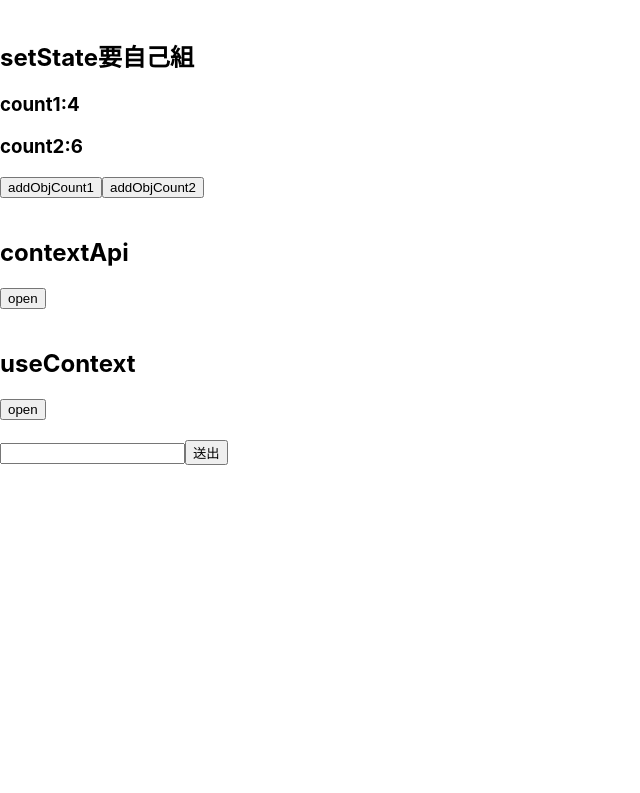
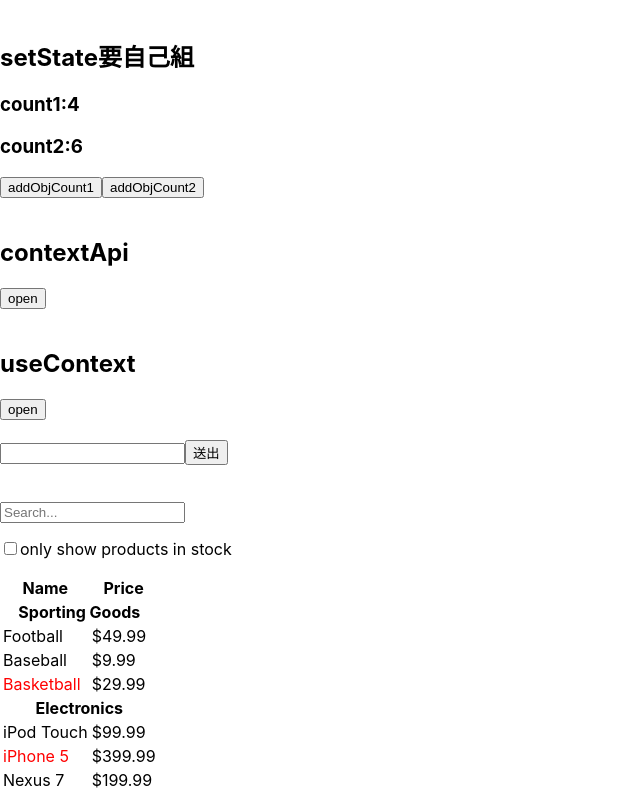
Before and after one commit to a23246542/reactStart, a React (Create React App) app in the folder my-app/: page / in a window 1280 px wide. Shown: the part 1344-2137 px from the top of the page, without its empty margins (0-640 px from the left). Before the commit the page ends 1825 px from the top, so only its background shows below. Built offline with nearby package versions, Linux system fonts and the light colour scheme.

Commit message:
thinking in React

```diff
--- a/my-app/src/all.js
+++ b/my-app/src/all.js
@@ -8,6 +8,16 @@ import UseStateObjCounter from './hooks/UseStateObjCounter';
 import ContextButton from './contextApi/contextOpen';
 import UseContextButton from './contextApi/useContextOpen';
 import TodoList from './hooksTodo/TodoList';
+import FilterableProductTable from './react思考/FilterableProductTable';
+
+const data = [
+  {category: 'Sporting Goods', price: '$49.99', stocked: true, name: 'Football'},
+  {category: 'Sporting Goods', price: '$9.99', stocked: true, name: 'Baseball'},
+  {category: 'Sporting Goods', price: '$29.99', stocked: false, name: 'Basketball'},
+  {category: 'Electronics', price: '$99.99', stocked: true, name: 'iPod Touch'},
+  {category: 'Electronics', price: '$399.99', stocked: false, name: 'iPhone 5'},
+  {category: 'Electronics', price: '$199.99', stocked: true, name: 'Nexus 7'}
+];
 
 class All extends React.Component {
   render() {
@@ -30,6 +40,8 @@ class All extends React.Component {
         <UseContextButton/>
         <br/>
         <TodoList/>
+        <br/>
+        <FilterableProductTable products = {data} />
       </div>
     )
   }
--- /dev/null
+++ b/my-app/src/react思考/FilterableProductTable.js
@@ -0,0 +1,26 @@
+import React,{useState} from 'react'
+import SearchBar from './SearchBar';
+import ProductTable from './ProductTable';
+
+export default function FilterableProductTable(props) {
+  const {products} = props;
+  const [filterText,setFilterText] = useState('');
+  // const [isStockOnly,setIsStockOnly] = useState('false');%%
+  const [isStockOnly,setIsStockOnly] = useState(false);
+  return (
+    <div>
+      <SearchBar
+        filterText={filterText}
+        isStockOnly={isStockOnly}
+        setFilterText={setFilterText}
+        setIsStockOnly={setIsStockOnly}
+
+      />
+      <ProductTable
+        products={products}
+        filterText={filterText}
+        isStockOnly={isStockOnly}
+      />
+    </div>
+  )
+}
--- /dev/null
+++ b/my-app/src/react思考/ProductCategoryRow.js
@@ -0,0 +1,12 @@
+import React from 'react'
+
+export default function ProductCategoryRow(props) {
+  const {category} = props;
+  return (
+    <tr>
+      <th colSpan="2">
+        {category}
+      </th>
+    </tr>
+  )
+}
--- /dev/null
+++ b/my-app/src/react思考/ProductRow.js
@@ -0,0 +1,16 @@
+import React from 'react'
+
+// export default function ProductRow({name, price}) {
+export default function ProductRow({product}) {
+  const name =  product.stocked?
+  product.name:
+  <span style={{color:'red'}}>
+    {product.name}
+  </span>
+  return (
+    <tr>
+      <td>{name}</td>
+      <td>{product.price}</td>
+    </tr>
+  )
+}
--- /dev/null
+++ b/my-app/src/react思考/ProductTable.js
@@ -0,0 +1,52 @@
+import React from 'react';
+import ProductCategoryRow from './ProductCategoryRow';
+import ProductRow from './ProductRow';
+
+export default function ProductTable({products,filterText,isStockOnly}) {
+  const rows = []
+  let lastCategory = null;//上一个分类
+
+  products.forEach(item => {
+
+    if(item.name.indexOf(filterText) === -1){//!!!
+      return;
+    }
+
+    if(isStockOnly && !item.stocked){//!!!
+      return;
+    }
+
+    if(item.category !== lastCategory) {
+      rows.push(
+        <ProductCategoryRow
+        category={item.category}
+        key={item.category}
+        />
+      )
+    }
+    rows.push(
+      <ProductRow
+        // name={item.name}
+        // price={item.price}
+        product={item} //!!一次传就好
+        key={item.name}
+      />
+    )
+    lastCategory = item.category;
+  })
+
+  return (
+    <table>
+      <thead>
+        <tr>
+          <th>Name</th>
+          <th>Price</th>
+        </tr>
+      </thead>
+      <tbody>
+        {/* {rows} */}
+        {rows}
+      </tbody>
+    </table>
+  )
+}
--- /dev/null
+++ b/my-app/src/react思考/SearchBar.js
@@ -0,0 +1,35 @@
+import React from 'react'
+
+export default function SearchBar({filterText, isStockOnly,setFilterText,setIsStockOnly}) {
+
+
+  const FilterTextChange = (e) => {
+    setFilterText(e.target.value);
+  }
+
+  const InStockChange = (e) => {
+    // setIsStockOnly(e.target.value);%%表单
+    setIsStockOnly(e.target.checked);
+  }
+
+  return (
+    <form>
+      <input type="text"
+        // value="filterText"
+        value={filterText}
+        placeholder="Search..."
+        onChange = {FilterTextChange}
+      />
+      <p>
+        <input type="checkbox"
+          // value="isStockOnly"%%
+          // checked="isStockOnly" %%
+          checked={isStockOnly}
+          // onChange={onchangeStock}//!!命名
+          onChange={InStockChange}
+        />
+        {''}only show products in stock
+      </p>
+    </form>
+  )
+}
```
Also changed, not shown: my-app/src/react思考/步奏.md (added, +17 -0 lines), 1 other file (tests, documents, lock files or other folders).
